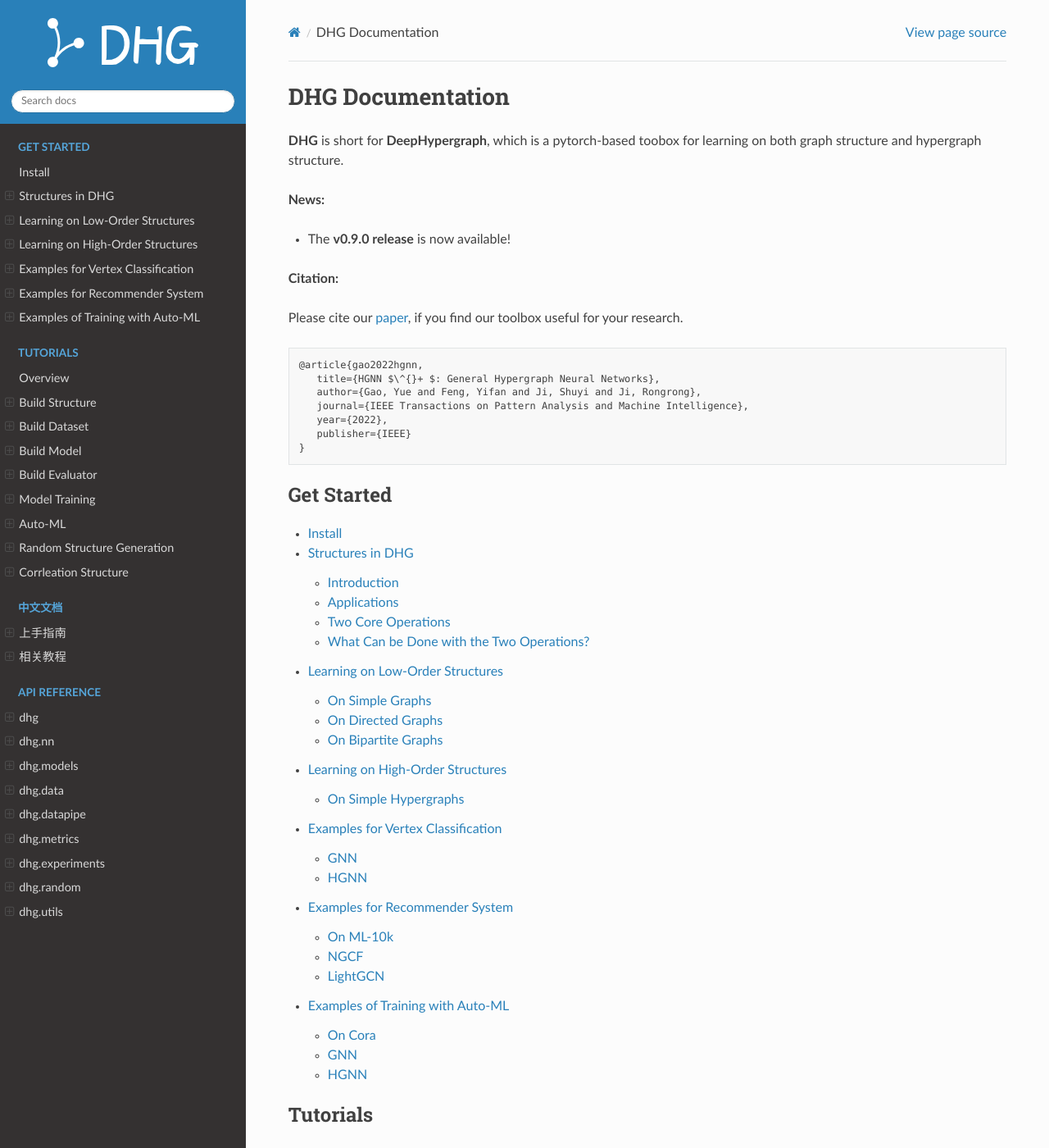
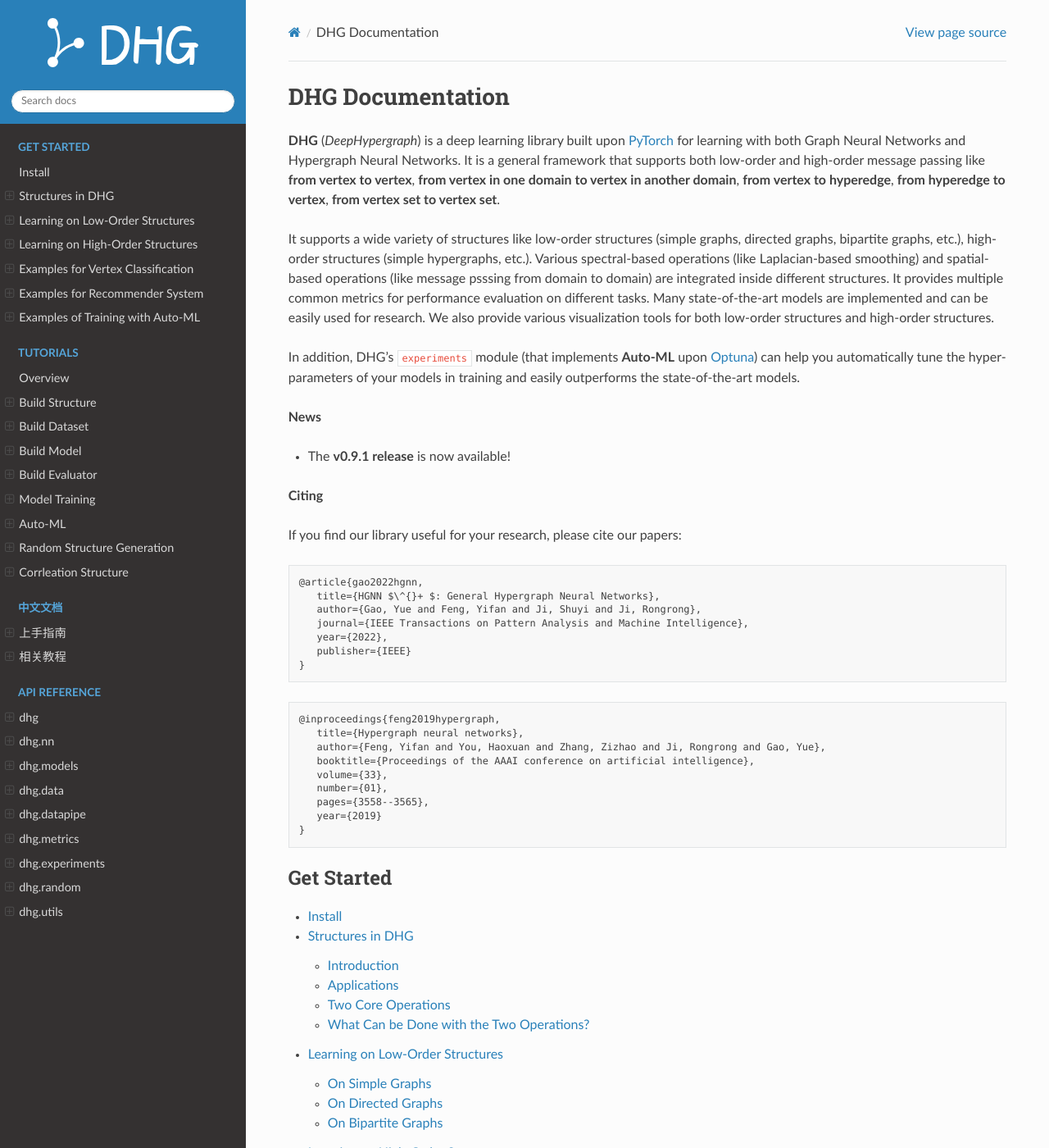
Before and after one commit to iMoonLab/DeepHypergraph, a Sphinx documentation site: the page built from docs/source/index.rst, in a window 1280 px wide and 1400 px high. Shown: the whole window at 82% size. Built offline with Sphinx 7.4.7 and the Read the Docs theme 2.0.0, drawn with Linux system fonts in a browser that asks for light colours.

Commit message:
update doc

```diff
--- a/docs/source/conf.py
+++ b/docs/source/conf.py
@@ -12,8 +12,23 @@
 #
 import os
 import sys
+from pathlib import Path
 
 sys.path.insert(0, os.path.abspath("../.."))
+
+
+def find_version(filename):
+    """
+    Find package version in file.
+    """
+    import re
+
+    content = Path(filename).read_text()
+    version_match = re.search(r"^__version__ = ['\"]([^'\"]*)['\"]", content, re.M)
+    if version_match:
+        return version_match.group(1)
+    raise RuntimeError("Unable to find version string.")
+
 
 # -- Project information -----------------------------------------------------
 
@@ -22,7 +37,7 @@ copyright = "2022, iMoonLab"
 author = "iMoonLab"
 
 # The full version, including alpha/beta/rc tags
-release = "0.9.0"
+release = find_version("../../dhg/__init__.py")
 
 # custom configuration
 # autodoc_member_order = 'bysource'
@@ -70,7 +85,7 @@ html_logo = "_static/logo_DHG_white.svg"
 html_theme_options = {
     # "style_nav_header_background": "#9C27B0",
     "logo_only": True,
-    'collapse_navigation': False,
+    "collapse_navigation": False,
 }
 
 # Add any paths that contain custom static files (such as style sheets) here,
@@ -78,7 +93,7 @@ html_theme_options = {
 # so a file named "default.css" will overwrite the builtin "default.css".
 html_static_path = ["_static"]
 
-latex_engine = 'xelatex'
+latex_engine = "xelatex"
 latex_elements = {
     "papersize": "a4paper",
     "utf8extra": "",
--- a/docs/source/index.rst
+++ b/docs/source/index.rst
@@ -6,18 +6,30 @@
 DHG Documentation
 =======================
 
-**DHG** is short for **DeepHypergraph**, which is a pytorch-based toobox for learning on both graph structure and hypergraph structure.
+**DHG** (*DeepHypergraph*) is a deep learning library built upon `PyTorch <https://pytorch.org/>`_ for learning with both Graph Neural Networks and Hypergraph Neural Networks.
+It is a general framework that supports both low-order and high-order message passing like
+**from vertex to vertex**, **from vertex in one domain to vertex in another domain**, **from vertex to hyperedge**, **from hyperedge to vertex**, **from vertex set to vertex set**.
 
-**News:**
+It supports a wide variety of structures like low-order structures (simple graphs, directed graphs, bipartite graphs, etc.),
+high-order structures (simple hypergraphs, etc.). Various spectral-based operations (like Laplacian-based smoothing)
+and spatial-based operations (like message psssing from domain to domain) are integrated inside different structures.
+It provides multiple common metrics for performance evaluation on different tasks. Many state-of-the-art models are
+implemented and can be easily used for research. We also provide various visualization tools for both low-order
+structures and high-order structures.
 
-- The **v0.9.0 release** is now available!
+In addition, DHG's ``experiments`` module (that implements **Auto-ML** upon `Optuna <https://optuna.org/>`_)
+can help you automatically tune the hyper-parameters of your models in training and easily outperforms the state-of-the-art models.
 
-**Citation:**
+**News**
 
-Please cite our `paper <https://ieeexplore.ieee.org/abstract/document/9795251/>`_, if you find our toolbox useful for your research.
+- The **v0.9.1 release** is now available!
+
+**Citing**
+
+If you find our library useful for your research, please cite our papers:
 
 
-::
+.. code-block:: text
 
    @article{gao2022hgnn,
       title={HGNN $\^{}+ $: General Hypergraph Neural Networks},
@@ -27,6 +39,18 @@ Please cite our `paper <https://ieeexplore.ieee.org/abstract/document/9795251/>`
       publisher={IEEE}
    }
 
+
+.. code-block:: text
+
+   @inproceedings{feng2019hypergraph,
+      title={Hypergraph neural networks},
+      author={Feng, Yifan and You, Haoxuan and Zhang, Zizhao and Ji, Rongrong and Gao, Yue},
+      booktitle={Proceedings of the AAAI conference on artificial intelligence},
+      volume={33},
+      number={01},
+      pages={3558--3565},
+      year={2019}
+   }
 
 .. toctree::
    :maxdepth: 2
```
Also changed, not shown: README.md (+6 -3 lines), docs/source/start/install.rst (+6 -15 lines).
